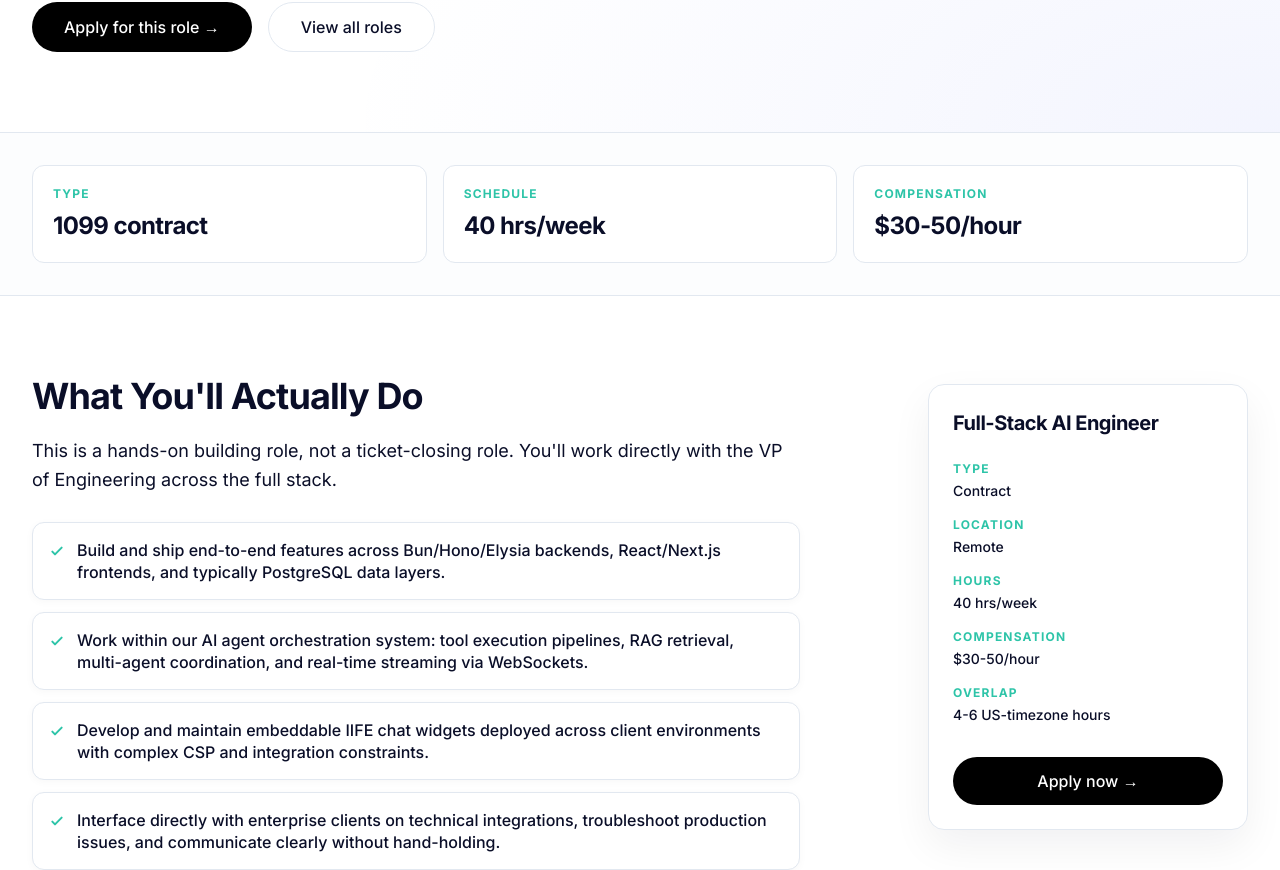
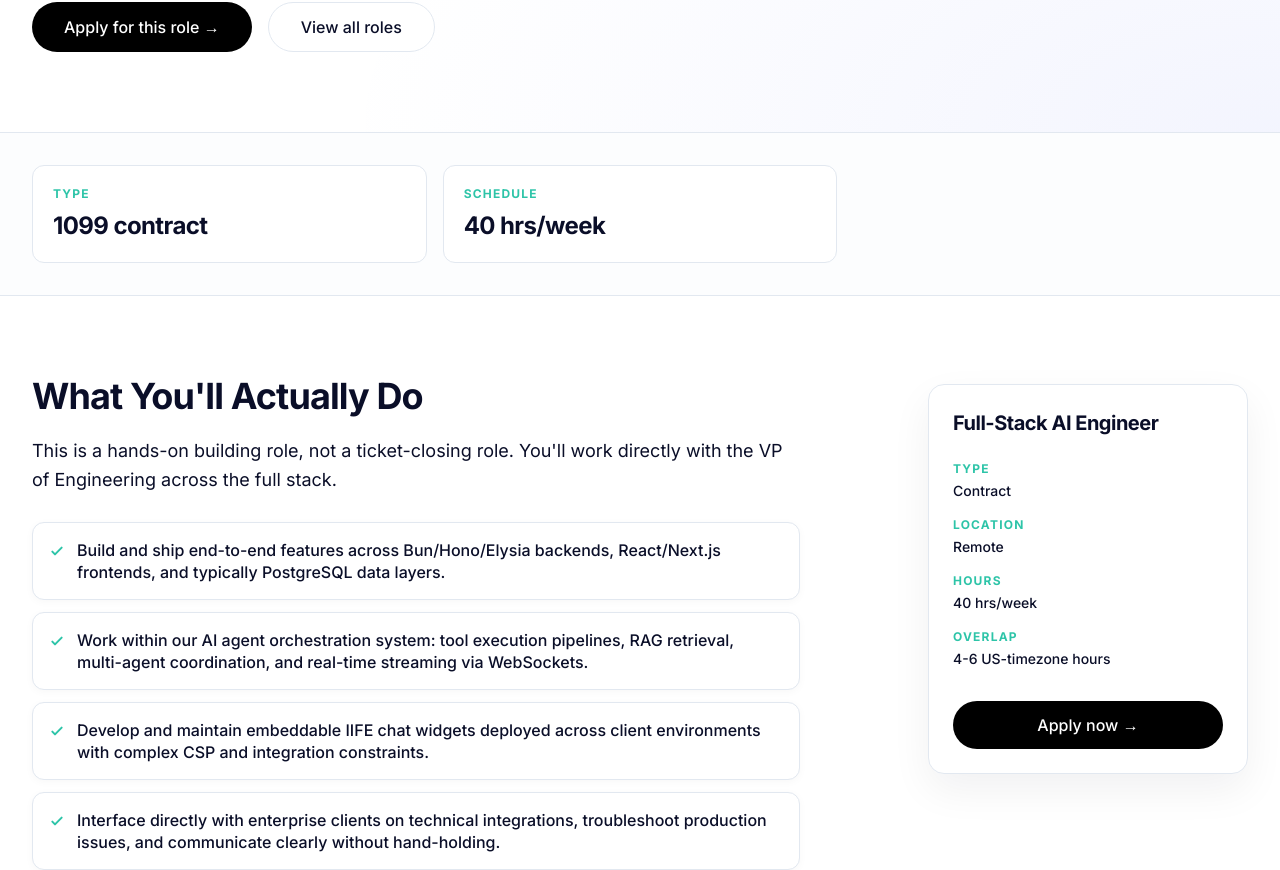
Before and after one commit to andywalters47/agentpress-website, a Next.js app: page /careers/full-stack-ai-engineer in a window 1280 px wide. Shown: the part 553-1423 px from the top of the page. Built offline with nearby package versions, Linux system fonts and the light colour scheme.

Commit message:
Remove full-stack role hourly rate

```diff
--- a/src/app/careers/full-stack-ai-engineer/page.tsx
+++ b/src/app/careers/full-stack-ai-engineer/page.tsx
@@ -103,7 +103,6 @@ const applicationItems = [
   'A brief intro: who you are and why you are interested in AgentPress specifically, not a generic cover letter.',
   'Your GitHub profile, a project you are proud of, or a portfolio website. We care more about code quality than credentials.',
   'Your resume or LinkedIn.',
-  'Your hourly rate expectation.',
   'Confirmation that your work schedule can overlap by 4-6 hours during weekdays with US time zones.',
 ];
 
@@ -199,7 +198,6 @@ export default function FullStackAiEngineerPage() {
           {[
             { label: 'Type', value: '1099 contract' },
             { label: 'Schedule', value: '40 hrs/week' },
-            { label: 'Compensation', value: '$30-50/hour' },
           ].map((item) => (
             <div key={item.label} className="rounded-xl border border-border bg-white p-5">
               <div className="text-xs font-bold uppercase tracking-widest text-ap-teal">
@@ -309,12 +307,11 @@ export default function FullStackAiEngineerPage() {
 
             <section className="mb-14 md:mb-20">
               <h2 className="mb-5 text-3xl font-bold tracking-tight text-ap-dark-blue md:text-4xl">
-                Compensation & Growth
+                Growth
               </h2>
               <div className="space-y-5 text-lg leading-relaxed text-muted-foreground">
                 <p>
-                  <strong className="font-bold text-ap-dark-blue">$30-50/hour depending on experience, paid weekly.</strong>{' '}
-                  This is a 1099 contract at 40 hours/week.
+                  This is a 1099 contract at 40 hours/week, paid weekly.
                 </p>
                 <p>
                   We&apos;ve historically converted strong contractors into
@@ -385,7 +382,6 @@ export default function FullStackAiEngineerPage() {
                   ['Type', 'Contract'],
                   ['Location', 'Remote'],
                   ['Hours', '40 hrs/week'],
-                  ['Compensation', '$30-50/hour'],
                   ['Overlap', '4-6 US-timezone hours'],
                 ].map(([label, value]) => (
                   <div key={label}>
```
